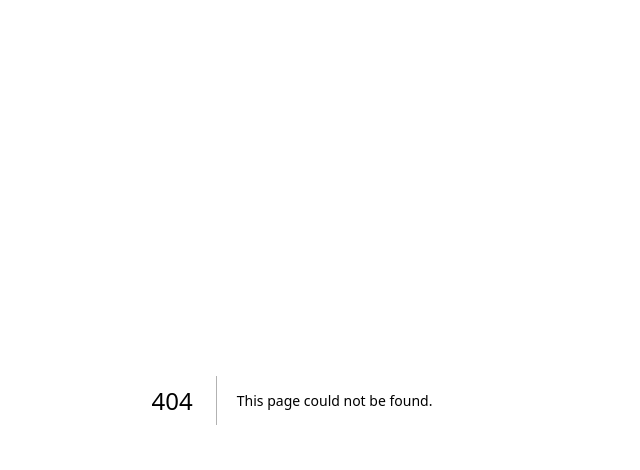
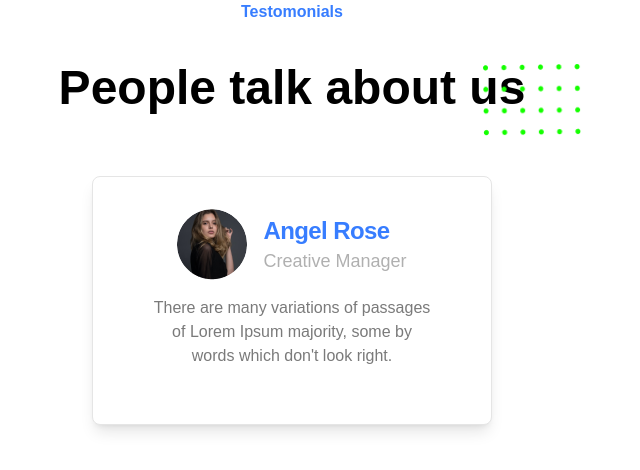
Before and after one commit to prasnaaryal/agencycreative, a Next.js app: page /components/Testomonials in a window 1280 px wide. Before the commit this address had no page. Shown: the top 470 px of the page, without its empty margins (348-988 px from the left). Built offline with nearby package versions, Linux system fonts and the light colour scheme.

Commit message:
testomonials wip

```diff
--- /dev/null
+++ b/src/components/ui/card.tsx
@@ -0,0 +1,76 @@
+import * as React from "react"
+
+import { cn } from "@/lib/utils"
+
+const Card = React.forwardRef<
+  HTMLDivElement,
+  React.HTMLAttributes<HTMLDivElement>
+>(({ className, ...props }, ref) => (
+  <div
+    ref={ref}
+    className={cn(
+      "rounded-xl border bg-card text-card-foreground shadow",
+      className
+    )}
+    {...props}
+  />
+))
+Card.displayName = "Card"
+
+const CardHeader = React.forwardRef<
+  HTMLDivElement,
+  React.HTMLAttributes<HTMLDivElement>
+>(({ className, ...props }, ref) => (
+  <div
+    ref={ref}
+    className={cn("flex flex-col space-y-1.5 p-6", className)}
+    {...props}
+  />
+))
+CardHeader.displayName = "CardHeader"
+
+const CardTitle = React.forwardRef<
+  HTMLParagraphElement,
+  React.HTMLAttributes<HTMLHeadingElement>
+>(({ className, ...props }, ref) => (
+  <h3
+    ref={ref}
+    className={cn("font-semibold leading-none tracking-tight", className)}
+    {...props}
+  />
+))
+CardTitle.displayName = "CardTitle"
+
+const CardDescription = React.forwardRef<
+  HTMLParagraphElement,
+  React.HTMLAttributes<HTMLParagraphElement>
+>(({ className, ...props }, ref) => (
+  <p
+    ref={ref}
+    className={cn("text-sm text-muted-foreground", className)}
+    {...props}
+  />
+))
+CardDescription.displayName = "CardDescription"
+
+const CardContent = React.forwardRef<
+  HTMLDivElement,
+  React.HTMLAttributes<HTMLDivElement>
+>(({ className, ...props }, ref) => (
+  <div ref={ref} className={cn("p-6 pt-0", className)} {...props} />
+))
+CardContent.displayName = "CardContent"
+
+const CardFooter = React.forwardRef<
+  HTMLDivElement,
+  React.HTMLAttributes<HTMLDivElement>
+>(({ className, ...props }, ref) => (
+  <div
+    ref={ref}
+    className={cn("flex items-center p-6 pt-0", className)}
+    {...props}
+  />
+))
+CardFooter.displayName = "CardFooter"
+
+export { Card, CardHeader, CardFooter, CardTitle, CardDescription, CardContent }
--- /dev/null
+++ b/src/pages/components/Testomonials.tsx
@@ -0,0 +1,63 @@
+import React from "react";
+import Image from "next/image";
+import {
+  Card,
+  CardContent,
+  CardDescription,
+  CardHeader,
+  CardTitle,
+} from "@/components/ui/card";
+
+const Testomonials = () => {
+  return (
+    <div className="container flex flex-col text-center items-center justify-center mx-auto">
+      <div className="relative space-y-10">
+        <p className="text-[#377DFF] font-semibold">Testomonials</p>
+        <h1 className="font-bold text-black text-5xl">People talk about us</h1>
+
+        <Image
+          className="absolute top-6 -right-14 invert"
+          src="/images/Group 2144 copy.png"
+          width={98}
+          height={71}
+          alt="decorative element"
+        />
+      </div>
+
+      <div className="mt-16">
+        <Card className="p-8 w-[400px] rounded-lg shadow-lg text-center">
+          <div className="flex items-center justify-center space-x-4 mb-4">
+            {/* Profile Image */}
+            <Image
+              src="/images/Ellipse 57.png"
+              alt="Angel Rose"
+              width={70}
+              height={70}
+              className="rounded-full"
+            />
+
+            {/* Name and Job Title */}
+            <div className="text-left">
+              <CardTitle className="text-[#377DFF] text-2xl font-bold">
+                Angel Rose
+              </CardTitle>
+              <CardDescription className="text-[#b0b0b0] text-lg">
+                Creative Manager
+              </CardDescription>
+            </div>
+          </div>
+
+          {/* Testimonial Content */}
+          <CardContent>
+            <p className="text-[#7a7a7a] text-md">
+              There are many variations of passages of Lorem Ipsum majority,
+              some by words which don't look right.
+            </p>
+          </CardContent>
+        </Card>
+      </div>
+    </div>
+  );
+};
+
+export default Testomonials;
--- a/src/pages/index.tsx
+++ b/src/pages/index.tsx
@@ -7,6 +7,7 @@
 import Banner from "./components/Banner";
 import OurPortfolio from "./components/OurPortfolio";
 import OurServices from "./components/OurServices";
+import Testomonials from "./components/Testomonials";
 
 const index = () => {
   return (
@@ -17,6 +18,7 @@
        <AboutUs/>
        <OurServices/>
        <OurPortfolio/>
+       <Testomonials/>
     </main>
       <Footer />
     </div>
```
Also changed, not shown: public/images/Ellipse 57.png (added).
